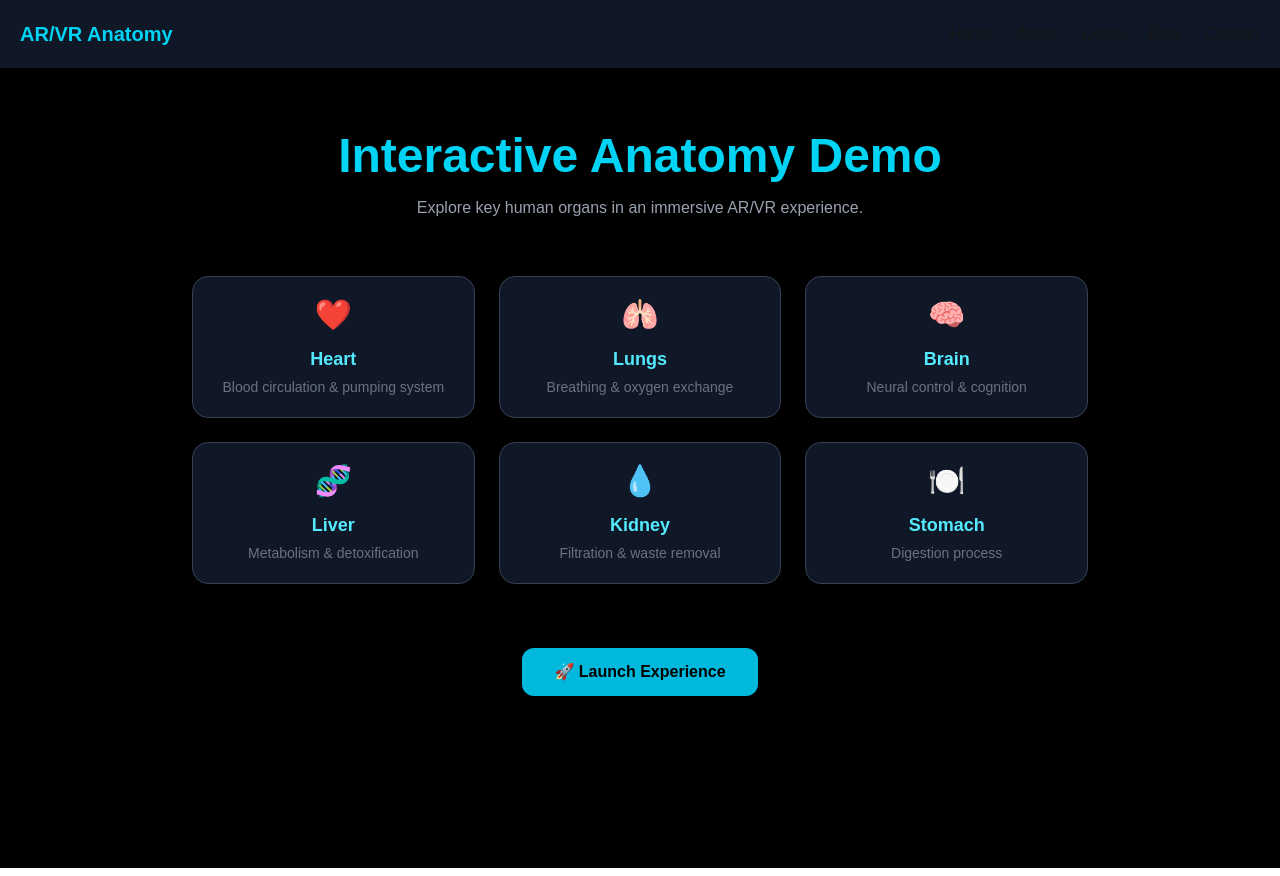
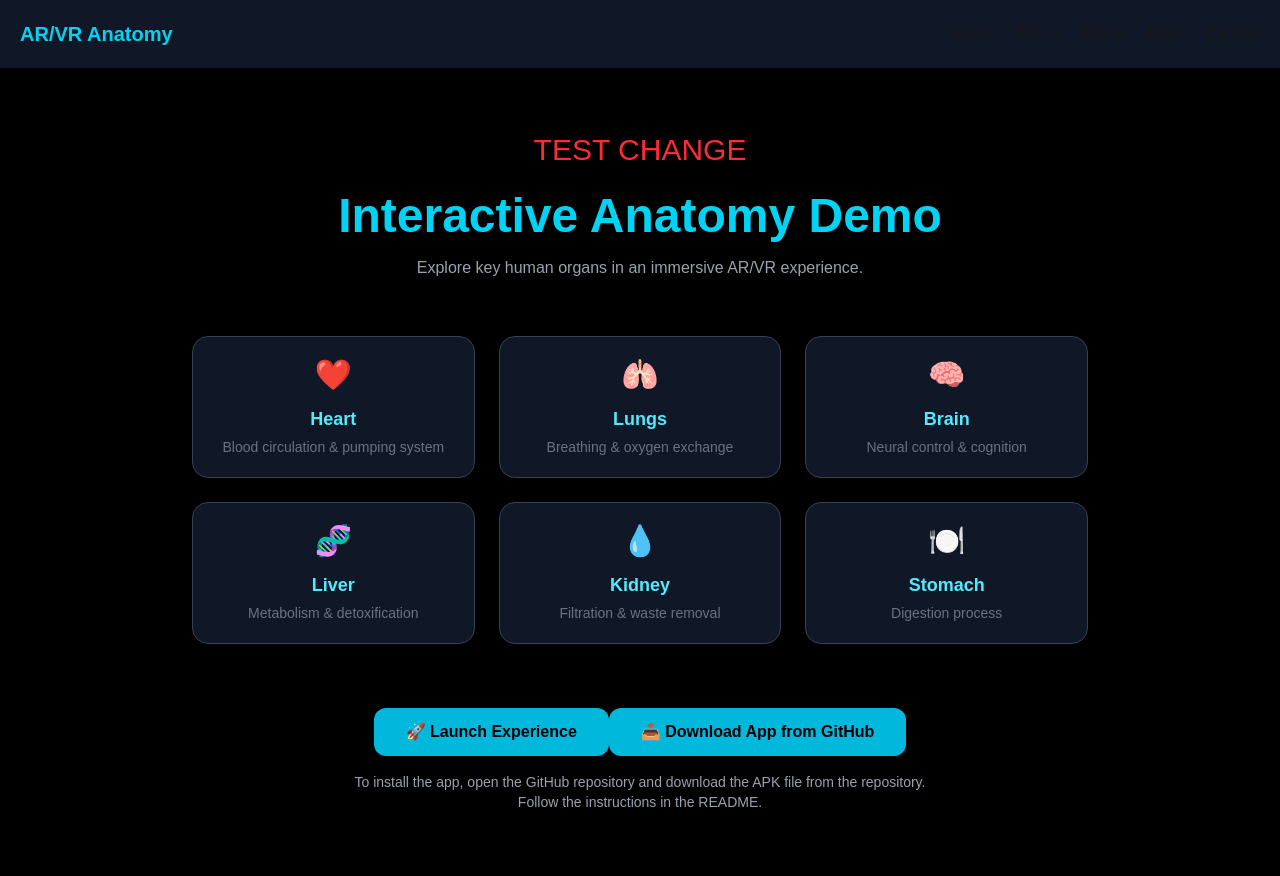
Before and after one commit to Irinagarg/arvr-anatomy-app, a Next.js app: page /demo in a window 1280 px wide. Built offline with nearby package versions, Linux system fonts and the light colour scheme.

Commit message:
fixed demo page structure + added download button

```diff
--- a/app/demo/page.tsx
+++ b/app/demo/page.tsx
@@ -1,4 +1,3 @@
- <h1 className="text-red-500 text-3xl">TEST CHANGE</h1>
 export default function Demo() {
   const organs = [
     { name: "Heart", icon: "❤️", desc: "Blood circulation & pumping system" },
@@ -12,6 +11,11 @@
   return (
     <div className="min-h-screen bg-black text-white px-6 py-16">
 
+      {/* 🔴 TEST (for debugging) */}
+      <h1 className="text-red-500 text-3xl text-center mb-6">
+        TEST CHANGE
+      </h1>
+
       {/* 🔥 Hero */}
       <div className="text-center max-w-4xl mx-auto mb-14">
         <h1 className="text-5xl font-bold text-cyan-400 mb-4">
@@ -22,9 +26,8 @@
         </p>
       </div>
 
-      {/* 🔥 Compact Grid */}
+      {/* 🔥 Grid */}
       <div className="grid grid-cols-2 md:grid-cols-3 gap-6 max-w-4xl mx-auto">
-
         {organs.map((organ, index) => (
           <div
             key={index}
@@ -33,39 +36,30 @@
                        hover:scale-105 hover:border-cyan-400
                        transition duration-300"
           >
-            {/* Icon */}
             <div className="text-3xl mb-3 group-hover:scale-110 transition">
               {organ.icon}
             </div>
 
-            {/* Title */}
             <h3 className="text-lg font-semibold text-cyan-300 mb-1">
               {organ.name}
             </h3>
 
-            {/* Description */}
             <p className="text-gray-500 text-sm">
               {organ.desc}
             </p>
           </div>
         ))}
-
       </div>
 
       {/* 🔥 CTA */}
-      <div className="mt-16 text-center">
+      <div className="mt-16 text-center space-y-4">
+
         <button className="px-8 py-3 bg-cyan-500 text-black rounded-xl
                            font-semibold hover:bg-cyan-400 transition">
           🚀 Launch Experience
         </button>
-      </div>
 
-    </div>
-  );
-}
-<div className="mt-16 text-center space-y-4">
-
-  {/* Download Button */}
+        {/* ✅ Download Button */}
         <a
           href="https://github.com/Irinagarg/arvr-anatomy-app"
           target="_blank"
@@ -77,8 +71,12 @@
 
         {/* Instructions */}
         <p className="text-gray-400 text-sm max-w-xl mx-auto">
-    To install the app, open the GitHub repository and download the APK file from the repository.
-    Follow the instructions provided in the README file to install it on your device.
+          To install the app, open the GitHub repository and download the APK file
+          from the repository. Follow the instructions in the README.
         </p>
 
       </div>
+
+    </div>
+  );
+}
```
Lines whose indentation alone changed are shown as unchanged.
